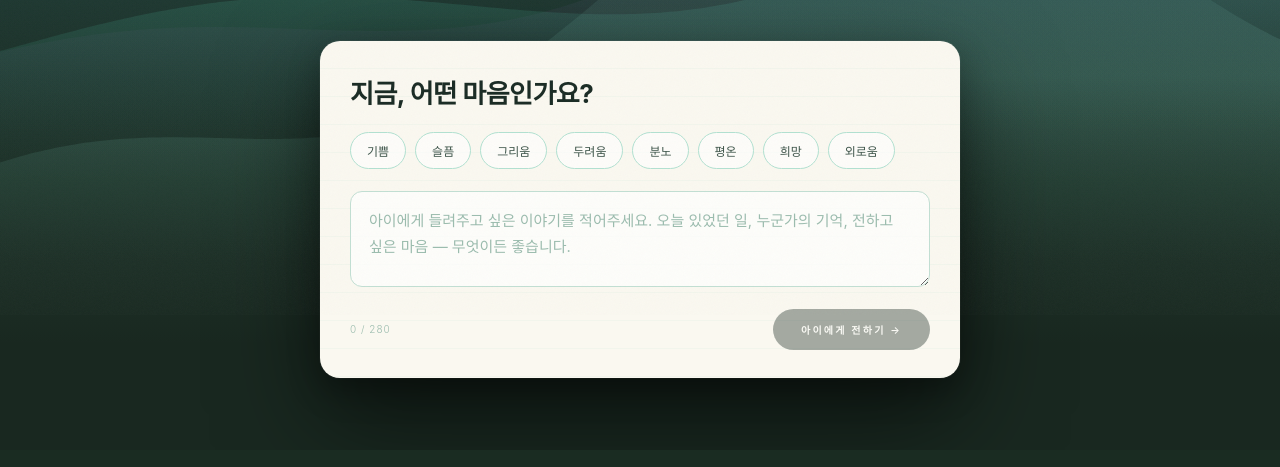
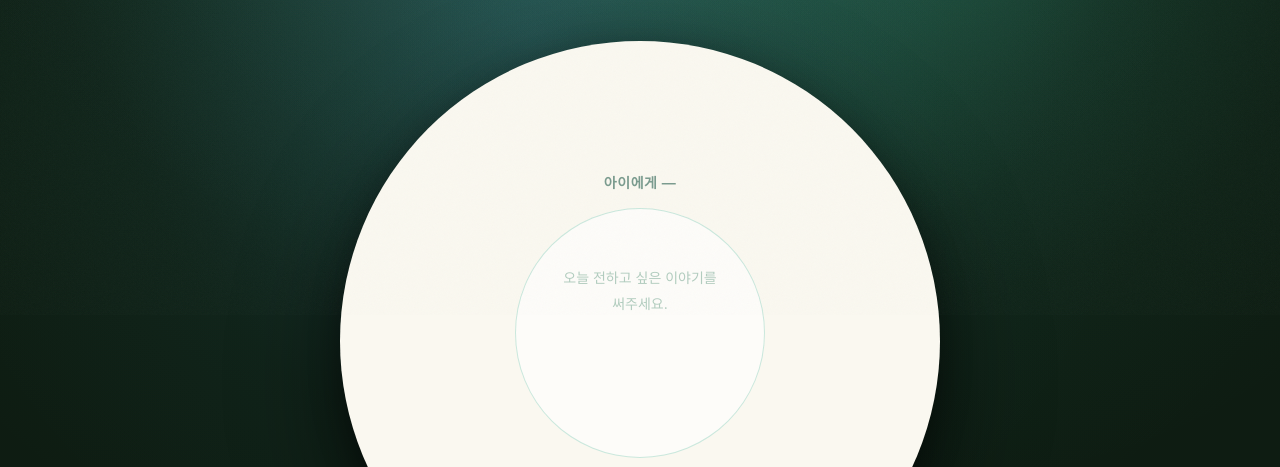
Before and after one commit to tjdcks3135/aiwebsite, a plain HTML site: page ai.html in a window 1280 px wide. Shown: the part 485-952 px from the top of the page. Drawn offline with Linux system fonts and the light colour scheme; animation ran at ten frames a second; a web font is replaced by a local one.

Commit message:
[feat] 아이키우기

```diff
--- a/ai.html
+++ b/ai.html
@@ -153,13 +153,18 @@
     .feed-card {
       position: relative;
       background: #FAF8F0;
-      border-radius: 20px;
-      padding: 32px 30px 28px;
+      width: min(600px, 94vw);
+      height: min(600px, 94vw);
+      border-radius: 50%;
+      margin: 0 auto;
+      padding: 64px 88px;
       box-shadow:
-        0 40px 100px rgba(0,0,0,.55),
-        0 12px 32px rgba(0,0,0,.3),
-        0 0 0 1px rgba(255,255,255,.05);
-      text-align: left;
+        0 40px 100px rgba(0,0,0,.6),
+        0 12px 32px rgba(0,0,0,.3);
+      text-align: center;
+      display: flex; flex-direction: column; align-items: center; justify-content: center;
+      gap: 16px;
+      overflow: hidden;
       transform-origin: center center;
     }
     @keyframes glass-melt {
@@ -179,65 +184,46 @@
     .feed-card.appearing {
       animation: card-appear 0.7s cubic-bezier(0,0,0.3,1) both;
     }
-    /* Subtle paper lines */
-    .feed-card::before {
-      content: '';
-      position: absolute; inset: 0; border-radius: 20px;
-      background: repeating-linear-gradient(
-        transparent, transparent 27px,
-        rgba(140,207,186,.07) 27px, rgba(140,207,186,.07) 28px
-      );
-      pointer-events: none;
+    .feed-q {
+      font-size: 14px; font-weight: var(--w6);
+      letter-spacing: .04em; color: #7A9B8E;
     }
-    .feed-q {
-      font-size: var(--t-h3); font-weight: var(--w7);
-      letter-spacing: -0.02em; color: #1A2B24; margin-bottom: 22px;
-      position: relative;
+    .feed-input {
+      width: 250px; height: 250px; flex-shrink: 0;
+      border-radius: 50%; overflow: hidden; resize: none;
+      background: rgba(255,255,255,.6);
+      border: 1px solid rgba(140,207,186,.45);
+      padding: 56px 42px;
+      font-family: var(--f); font-size: 14px; font-weight: var(--w4);
+      line-height: 1.85; color: #1A2B24; text-align: center;
+      transition: border-color .3s ease, box-shadow .3s ease;
+      display: block;
     }
-    .emo-row { display: flex; flex-wrap: wrap; gap: 9px; margin-bottom: 22px; position: relative; }
-    .emo {
-      padding: 9px 16px; border-radius: 100px;
-      border: 1px solid #B2E1D1; background: rgba(255,255,255,.65);
-      font-family: var(--f); font-size: var(--t-caption); font-weight: var(--w5);
-      color: #3D5449; cursor: none;
-      transition: all .25s var(--ease-out);
+    .feed-input::placeholder { color: #B2CDBF; }
+    .feed-input:focus { outline: none; border-color: rgba(104,191,164,.65); box-shadow: 0 0 0 4px rgba(104,191,164,.1); }
+
+    .feed-foot {
+      display: flex; align-items: center; justify-content: center;
+      gap: 18px;
     }
-    .emo:hover { border-color: #68BFA4; color: #1A2B24; background: #fff; }
-    .emo.on { background: #68BFA4; border-color: #68BFA4; color: #fff; transform: translateY(-1px); box-shadow: 0 4px 12px rgba(104,191,164,.3); }
-
-    .feed-input {
-      width: 100%; min-height: 96px; resize: vertical;
-      background: rgba(255,255,255,.7);
-      border: 1px solid #C2DFD3; border-radius: 12px;
-      padding: 16px 18px; margin-bottom: 18px;
-      font-family: var(--f); font-size: var(--t-body); font-weight: var(--w4);
-      line-height: 1.75; color: #1A2B24;
-      transition: border-color .3s ease, box-shadow .3s ease;
-      position: relative;
-    }
-    .feed-input::placeholder { color: #9BBCAE; }
-    .feed-input:focus { outline: none; border-color: #68BFA4; box-shadow: 0 0 0 3px rgba(104,191,164,.15); }
-
-    .feed-foot { display: flex; align-items: center; justify-content: space-between; gap: 16px; position: relative; }
     .feed-count { font-size: var(--t-label); font-weight: var(--w3); letter-spacing: .1em; color: #9BBCAE; }
     .feed-send {
-      display: inline-flex; align-items: center; gap: 10px;
-      padding: 13px 28px; border-radius: 100px; border: none;
+      display: inline-flex; align-items: center;
+      padding: 10px 22px; border-radius: 100px; border: none;
       background: #1A2B24; color: #FAFCFB;
       font-family: var(--f); font-size: var(--t-label); font-weight: var(--w6);
-      letter-spacing: .22em; text-transform: uppercase; cursor: none;
+      letter-spacing: .2em; text-transform: uppercase; cursor: none;
       transition: background .3s ease, transform .3s var(--ease-out), opacity .3s ease;
     }
     .feed-send:hover:not(:disabled) { background: #2E8C72; transform: translateY(-2px); }
     .feed-send:disabled { opacity: .38; cursor: not-allowed; transform: none; }
 
-
-    /* thank-you overlay */
+    /* thank-you overlay — clipped to circle by parent overflow:hidden */
     .feed-thanks {
       position: absolute; inset: 0;
       display: flex; align-items: center; justify-content: center; flex-direction: column; gap: 8px;
       background: rgba(250,248,240,.94); backdrop-filter: blur(6px);
-      border-radius: 20px; opacity: 0; pointer-events: none;
+      opacity: 0; pointer-events: none;
       transition: opacity .45s ease;
       font-size: var(--t-h3); font-weight: var(--w7); color: #2E8C72;
       letter-spacing: -0.01em; text-align: center; padding: 20px;
@@ -354,22 +340,12 @@
 
     <!-- PAPER CARD -->
     <div class="feed-card" id="feed-card">
-      <div class="feed-q">지금, 어떤 마음인가요?</div>
-      <div class="emo-row" id="emo-row">
-        <button class="emo" data-emo="기쁨">기쁨</button>
-        <button class="emo" data-emo="슬픔">슬픔</button>
-        <button class="emo" data-emo="그리움">그리움</button>
-        <button class="emo" data-emo="두려움">두려움</button>
-        <button class="emo" data-emo="분노">분노</button>
-        <button class="emo" data-emo="평온">평온</button>
-        <button class="emo" data-emo="희망">희망</button>
-        <button class="emo" data-emo="외로움">외로움</button>
-      </div>
-      <textarea class="feed-input" id="feed-input" maxlength="280"
-        placeholder="아이에게 들려주고 싶은 이야기를 적어주세요. 오늘 있었던 일, 누군가의 기억, 전하고 싶은 마음 — 무엇이든 좋습니다."></textarea>
+      <div class="feed-q">아이에게 —</div>
+      <textarea class="feed-input" id="feed-input" maxlength="300"
+        placeholder="오늘 전하고 싶은 이야기를 써주세요."></textarea>
       <div class="feed-foot">
-        <span class="feed-count"><span id="char-count">0</span> / 280</span>
-        <button class="feed-send" id="feed-send" disabled>아이에게 전하기 →</button>
+        <span class="feed-count"><span id="char-count">0</span> / 300</span>
+        <button class="feed-send" id="feed-send" disabled>전하기 →</button>
       </div>
       <div class="feed-thanks" id="feed-thanks">
         전해졌어요
@@ -409,9 +385,9 @@
     <h2 class="page-title" style="margin-top:18px;font-size:var(--t-h2);">아이가 듣고 있어요</h2>
   </div>
   <div class="whisper-list" id="whisper-list">
-    <div class="whisper"><span class="w-emo">그리움</span><br>비 오는 날이면 돌아가신 어머니의 손맛이 생각나요. 김치전 부치던 그 소리를 아이도 알았으면 해요.</div>
-    <div class="whisper"><span class="w-emo">희망</span><br>일자리는 잃었지만, 매일 아침 같은 조끼를 입은 사람들과 인사해요. 우리는 아직 여기 있어요.</div>
-    <div class="whisper"><span class="w-emo">평온</span><br>오늘은 아무 일도 없었어요. 그게 얼마나 다행인지, 아이는 알까요.</div>
+    <div class="whisper">비 오는 날이면 돌아가신 어머니의 손맛이 생각나요. 김치전 부치던 그 소리를 아이도 알았으면 해요.</div>
+    <div class="whisper">일자리는 잃었지만, 매일 아침 같은 조끼를 입은 사람들과 인사해요. 우리는 아직 여기 있어요.</div>
+    <div class="whisper">오늘은 아무 일도 없었어요. 그게 얼마나 다행인지, 아이는 알까요.</div>
   </div>
 </section>
 
@@ -445,7 +421,7 @@ addEventListener('mousemove', e => { mx = e.clientX; my = e.clientY; });
   ring.style.left = rx + 'px'; ring.style.top = ry + 'px';
   requestAnimationFrame(curLoop);
 })();
-document.querySelectorAll('a, button, .emo').forEach(el => {
+document.querySelectorAll('a, button').forEach(el => {
   el.addEventListener('mouseenter', () => ring.classList.add('is-hover'));
   el.addEventListener('mouseleave', () => ring.classList.remove('is-hover'));
 });
@@ -479,45 +455,36 @@ new ResizeObserver(() => {
   }
 }).observe(canvas);
 
-// Aurora layer config: [rgb, yFrac, ampFrac, freq, speed, maxAlpha]
-// Deeper, more layered for a frosted-glass look
-const AURORA_LAYERS = [
-  [[36,  120,  96], 0.22, 0.26, 0.0014, 0.00016, 0.38],  // deep base
-  [[68,  170, 140], 0.44, 0.20, 0.0022, 0.00024, 0.26],  // mid teal
-  [[120, 200, 176], 0.60, 0.16, 0.0032, 0.00034, 0.18],  // soft mint
-  [[100, 160, 200], 0.34, 0.18, 0.0018, 0.00020, 0.14],  // cool blue accent
-  [[148, 110, 185], 0.50, 0.12, 0.0028, 0.00030, 0.08],  // lavender depth
+// Floating glow config: [xBase, yBase, xAmp, yAmp, xFreq, yFreq, r, g, b, alpha, sizeBase, sizePulse]
+const GLOWS = [
+  [0.32, 0.48, 0.22, 0.18, 0.000138, 0.000110,  46, 160, 120, 0.42, 0.58, 0.10],
+  [0.68, 0.38, 0.18, 0.24, 0.000162, 0.000128, 100, 188, 162, 0.30, 0.52, 0.08],
+  [0.50, 0.62, 0.26, 0.17, 0.000118, 0.000152,  72, 148, 204, 0.19, 0.46, 0.07],
+  [0.22, 0.28, 0.14, 0.22, 0.000152, 0.000098, 142, 104, 188, 0.13, 0.42, 0.06],
+  [0.80, 0.58, 0.17, 0.20, 0.000130, 0.000142,  58, 180, 148, 0.22, 0.50, 0.08],
 ];
 
 function aurora(ts) {
   const W = canvas.width, H = canvas.height;
   if (!W || !H) { requestAnimationFrame(aurora); return; }
 
-  ctx.fillStyle = '#192820';
+  ctx.fillStyle = '#0E1C12';
   ctx.fillRect(0, 0, W, H);
 
-  for (const [[r,g,b], yFrac, ampFrac, freq, speed, maxA] of AURORA_LAYERS) {
-    const yC = H * yFrac;
-    const amp = H * ampFrac;
+  for (const [xB, yB, xA, yA, xF, yF, r, g, b, a, sB, sP] of GLOWS) {
+    const cx = W * (xB + Math.sin(ts * xF + xB * 6.3) * xA
+                       + Math.sin(ts * xF * 1.73 + 1.27) * xA * 0.32);
+    const cy = H * (yB + Math.cos(ts * yF + yB * 5.1) * yA
+                       + Math.cos(ts * yF * 1.41 + 2.09) * yA * 0.38);
+    const size = (sB + Math.sin(ts * 0.000082 + xB * 4.2) * sP) * Math.max(W, H);
 
-    ctx.beginPath();
-    for (let x = 0; x <= W; x += 5) {
-      const y = yC
-        + Math.sin(x * freq + ts * speed) * amp
-        + Math.sin(x * freq * 2.4 + ts * speed * 1.65 + 1.5) * amp * 0.40
-        + Math.cos(x * freq * 0.55 - ts * speed * 0.68 + 2.9) * amp * 0.27;
-      x === 0 ? ctx.moveTo(x, y) : ctx.lineTo(x, y);
-    }
-    ctx.lineTo(W, H); ctx.lineTo(0, H); ctx.closePath();
-
-    const grad = ctx.createLinearGradient(0, yC - amp * 1.8, 0, yC + amp * 1.8);
-    grad.addColorStop(0,    `rgba(${r},${g},${b},0)`);
-    grad.addColorStop(0.28, `rgba(${r},${g},${b},${+(maxA * 0.35).toFixed(3)})`);
-    grad.addColorStop(0.50, `rgba(${r},${g},${b},${+maxA.toFixed(3)})`);
-    grad.addColorStop(0.72, `rgba(${r},${g},${b},${+(maxA * 0.50).toFixed(3)})`);
+    const grad = ctx.createRadialGradient(cx, cy, 0, cx, cy, size);
+    grad.addColorStop(0,    `rgba(${r},${g},${b},${a})`);
+    grad.addColorStop(0.30, `rgba(${r},${g},${b},${+(a * 0.52).toFixed(3)})`);
+    grad.addColorStop(0.65, `rgba(${r},${g},${b},${+(a * 0.12).toFixed(3)})`);
     grad.addColorStop(1,    `rgba(${r},${g},${b},0)`);
     ctx.fillStyle = grad;
-    ctx.fill();
+    ctx.fillRect(0, 0, W, H);
   }
 
   // Draw glass-absorption pulses: slow, warm, diffuse — like heat through frosted glass
@@ -565,26 +532,17 @@ function spawnAbsorptionPulse() {
 
 
 /* ===== INPUT LOGIC ===== */
-const emoRow    = document.getElementById('emo-row');
 const input     = document.getElementById('feed-input');
 const sendBtn   = document.getElementById('feed-send');
 const charCount = document.getElementById('char-count');
 const counterEl = document.getElementById('counter');
 const thanks    = document.getElementById('feed-thanks');
 const whisperList = document.getElementById('whisper-list');
-let chosenEmo = null;
 let count = 102418;
 let isSending = false;
 
-emoRow.addEventListener('click', e => {
-  const b = e.target.closest('.emo'); if (!b) return;
-  emoRow.querySelectorAll('.emo').forEach(x => x.classList.remove('on'));
-  b.classList.add('on');
-  chosenEmo = b.dataset.emo;
-  updateSend();
-});
 input.addEventListener('input', () => { charCount.textContent = input.value.length; updateSend(); });
-function updateSend() { sendBtn.disabled = !(chosenEmo && input.value.trim().length > 0) || isSending; }
+function updateSend() { sendBtn.disabled = !input.value.trim().length || isSending; }
 
 /* ===== SEND: CARD DISSOLVE ===== */
 sendBtn.addEventListener('click', () => {
@@ -593,7 +551,6 @@ sendBtn.addEventListener('click', () => {
   sendBtn.disabled = true;
 
   const text = input.value.trim();
-  const emo = chosenEmo;
   const card = document.getElementById('feed-card');
 
   // Spawn aurora absorption pulse immediately
@@ -615,14 +572,12 @@ sendBtn.addEventListener('click', () => {
     // Prepend new whisper
     const w = document.createElement('div');
     w.className = 'whisper fresh';
-    w.innerHTML = `<span class="w-emo">${emo}</span><br>${text.replace(/</g, '&lt;')}`;
+    w.innerHTML = text.replace(/</g, '&lt;');
     whisperList.insertBefore(w, whisperList.firstChild);
     while (whisperList.children.length > 6) whisperList.removeChild(whisperList.lastChild);
 
     // Reset form while invisible
     input.value = ''; charCount.textContent = '0';
-    emoRow.querySelectorAll('.emo').forEach(x => x.classList.remove('on'));
-    chosenEmo = null;
 
     // Phase 2: re-materialise card after thank-you
     setTimeout(() => {
```
